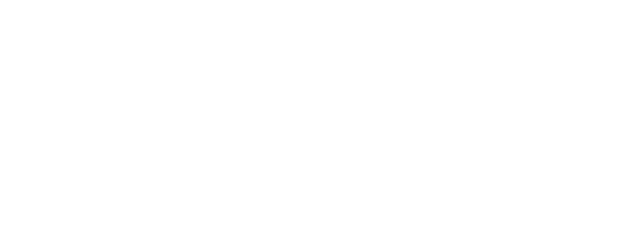
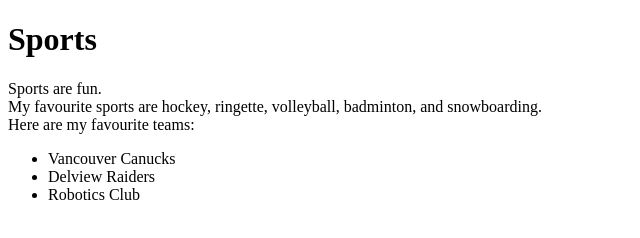
Before and after one commit to ysukumar123/sports, a plain HTML site: page index.html in a window 1280 px wide. Shown: the whole page, without its empty margins (0-640 px from the left). Drawn offline with Linux system fonts and the light colour scheme.

Commit message:
Base text
Base text for website

```diff
--- a/index.html
+++ b/index.html
@@ -3,9 +3,23 @@
 <head>
     <meta charset="UTF-8">
     <meta name="viewport" content="width=device-width, initial-scale=1.0">
-    <title>Document</title>
+    <title>Sports</title>
 </head>
 <body>
+    <h1>Sports</h1>
+
+    Sports are fun. <br>
+    My favourite sports are hockey, ringette, volleyball, badminton, and snowboarding. <br>
+    Here are my favourite teams: <br>
+    <ul>
+<li>Vancouver Canucks</li>
+<li>Delview Raiders</li>
+<li>Robotics Club</li>
+
+
+    </ul>
+
+
 
 </body>
 </html>
```
